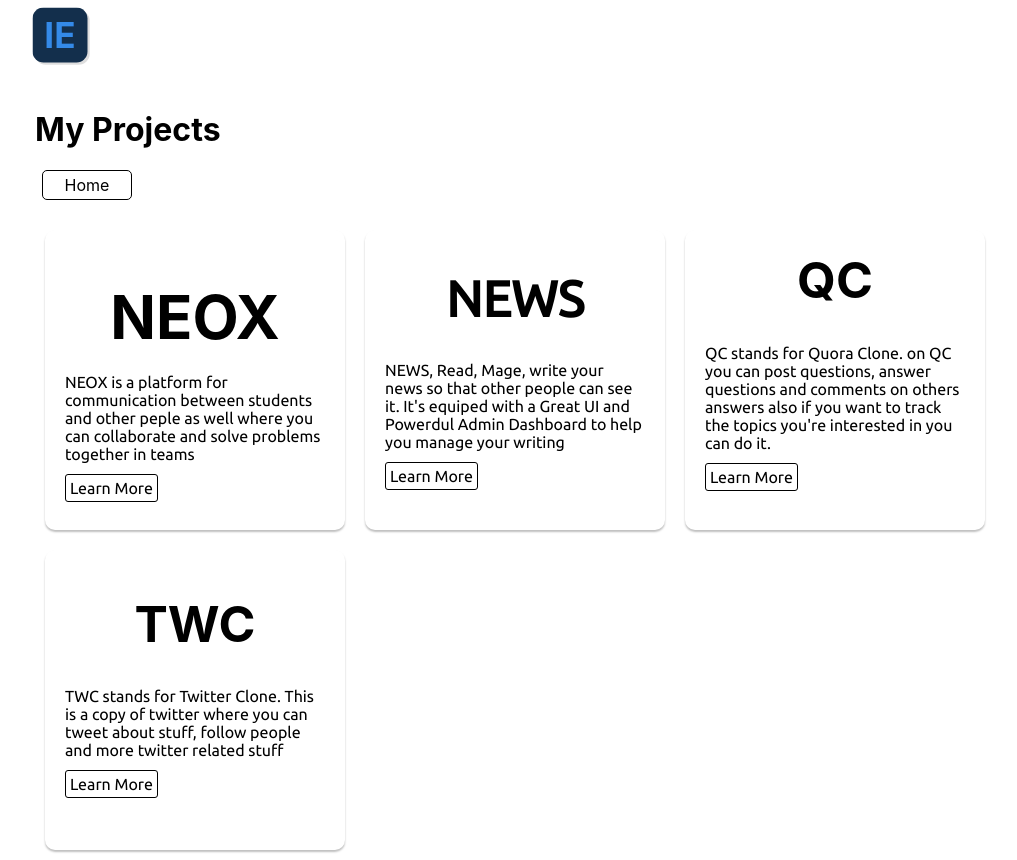
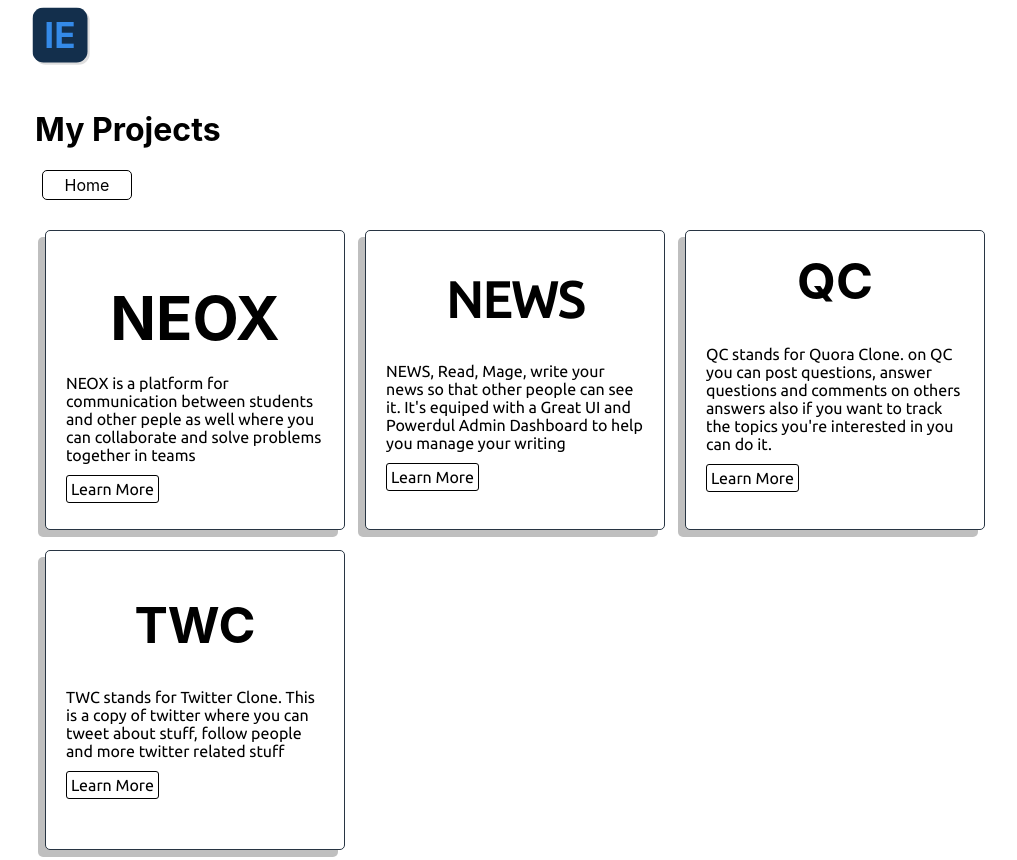
Before and after one commit to Irere123/My-Portfolio-v0, a Next.js app: page /projects in a window 1280 px wide. Shown: the whole page, without its empty margins (5-1022 px from the left). Built offline with nearby package versions, Linux system fonts and the light colour scheme.

Commit message:
refactor: updated the projects page ui

```diff
--- a/styles/Home.module.css
+++ b/styles/Home.module.css
@@ -190,21 +190,16 @@
 }
 
 .SkillCard {
-  background-color: var(--color-border-primary);
-  color: var(--color-text-primary);
-  box-shadow: 0px 2px 2px rgba(0, 0, 0, 0.25);
+  background-color: #fff;
+  color: var(--color-primary);
+  box-shadow: 0px 4px 4px rgba(0, 0, 0, 0.25);
+  border: 1px solid var(--color-border-primary);
   width: 150px;
   height: 130px;
   border-radius: 5px;
   cursor: pointer;
   box-shadow: -7px 7px rgba(0, 0, 0, 0.288);
   transition: transform 300ms ease-in-out;
-  background-image: linear-gradient(#444cf7 2px, transparent 2px),
-    linear-gradient(90deg, #444cf7 2px, transparent 2px),
-    linear-gradient(#444cf7 1px, transparent 1px),
-    linear-gradient(90deg, #444cf7 1px, #132f4c 1px);
-  background-size: 50px 50px, 50px 50px, 10px 10px, 10px 10px;
-  background-position: -2px -2px, -2px -2px, -1px -1px, -1px -1px;
 }
 
 .SkillCard:hover {
--- a/styles/Projects.module.css
+++ b/styles/Projects.module.css
@@ -19,11 +19,19 @@
 
 .ProjectCard {
   background-color: #fff;
-  border-radius: 10px;
+  border-radius: 5px;
+  border: 1px solid var(--color-border-secondary);
   width: 300px;
   height: 300px;
   padding: 10px 20px;
-  box-shadow: 0px 2px 2px rgba(0, 0, 0, 0.25);
+  box-shadow: -7px 7px rgba(0, 0, 0, 0.25);
+  transition: transfrom 500ms ease-in-out;
+  cursor: pointer;
+}
+
+.ProjectCard:hover {
+  transform: scale(1.1);
+  box-shadow: none;
 }
 
 .ProjectCard > h1 {
```
